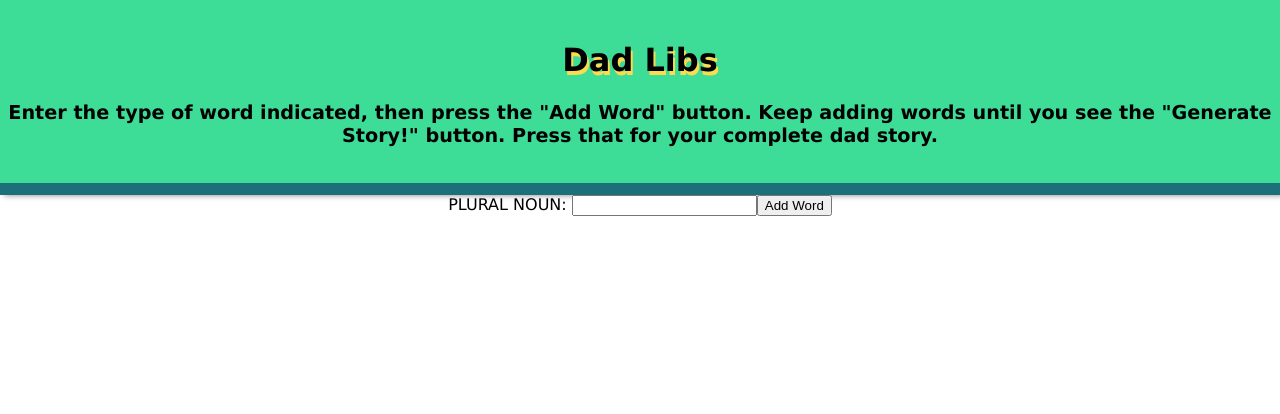
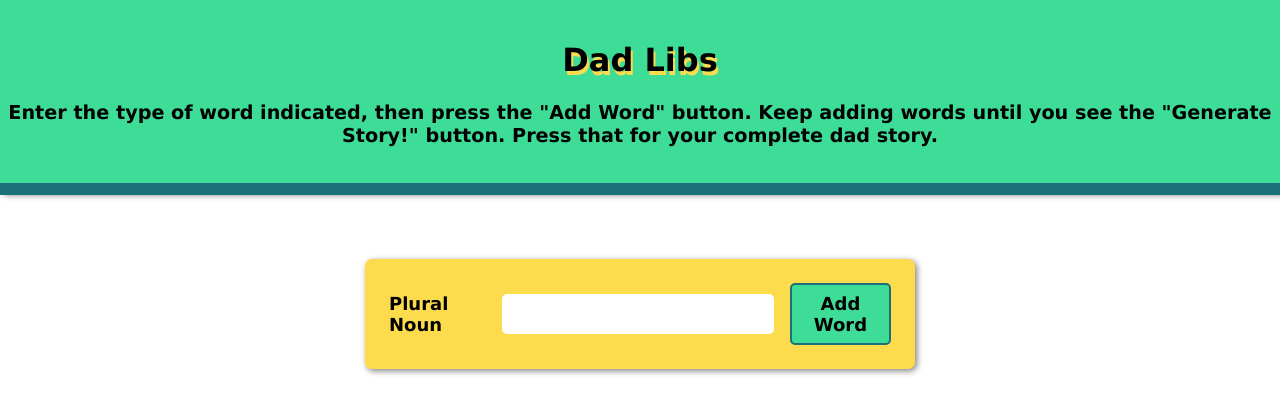
Before and after one commit to dyazdani/dad-libs, a React (Create React App) app: page / in a window 1280 px wide. Both pictures are taken after a click on the button "Start Adding Words!". Shown: the top 414 px of the page. Built offline with nearby package versions, Linux system fonts and the light colour scheme.

Commit message:
Added form styles

```diff
--- a/public/style.css
+++ b/public/style.css
@@ -61,3 +61,53 @@ header h2 {
 .cta-button:active {
   filter: brightness(70%);
 }
+
+/* -------- Word Entry Page ---------------------------------------------------------*/
+
+.word-entry-form {
+  display: flex;
+  flex-direction: row;
+  align-items: center;
+  background-color: #fcdc4d;
+  margin: 5% 0;
+  border-radius: 7px;
+  padding: 24px;
+  box-shadow: gray 2px 2px 6px;
+  width: 550px;
+  font-size: 18px;
+}
+
+.word-entry-form button {
+  border: none;
+  background-color: #3ddc97;
+  padding: 8px;
+  border-radius: 5px;
+  font-family: var(--main-font);
+  font-weight: bold;
+  border: 2px solid #1c707a;
+  font-size: 18px;
+}
+
+.word-entry-form input {
+  height: 38px;
+  border: none;
+  border-radius: 5px;
+  flex-grow: 2;
+  margin: 0 16px;
+  padding: 20px;
+  font-size: 18px;
+}
+
+.word-entry-form label {
+  font-weight: bold;
+  text-transform: capitalize;
+}
+
+/*TODO:
+- Story Page:
+- center align the text
+- wrap it in a card with a border of some sort
+- add light-green color background to all the selected words
+- mess with the line-height, font-size, etc
+- add a header to the form
+- in the header, include h3 "Enter Words", and a p with instructions */
--- a/src/components/word_entry/WordEntryPage.jsx
+++ b/src/components/word_entry/WordEntryPage.jsx
@@ -2,7 +2,6 @@ import { useState } from "react";
 
 const removeSnakeCase = (string) => {
   let finalString = string.replace("_", " ");
-  finalString = finalString.toUpperCase();
   return finalString;
 };
 
@@ -20,6 +19,7 @@ export default function WordEntryPage({
   if (story.contents.some((element) => element.value === null)) {
     return (
       <form
+        className="word-entry-form"
         onSubmit={(e) => {
           e.preventDefault();
           handleSubmit(word);
@@ -27,7 +27,7 @@ export default function WordEntryPage({
         }}
       >
         <label htmlFor="word">
-          {removeSnakeCase(currentChosenWordTypeObject.type) + ": "}
+          {removeSnakeCase(currentChosenWordTypeObject.type)}
         </label>
         <input
           onChange={(e) => {
```
